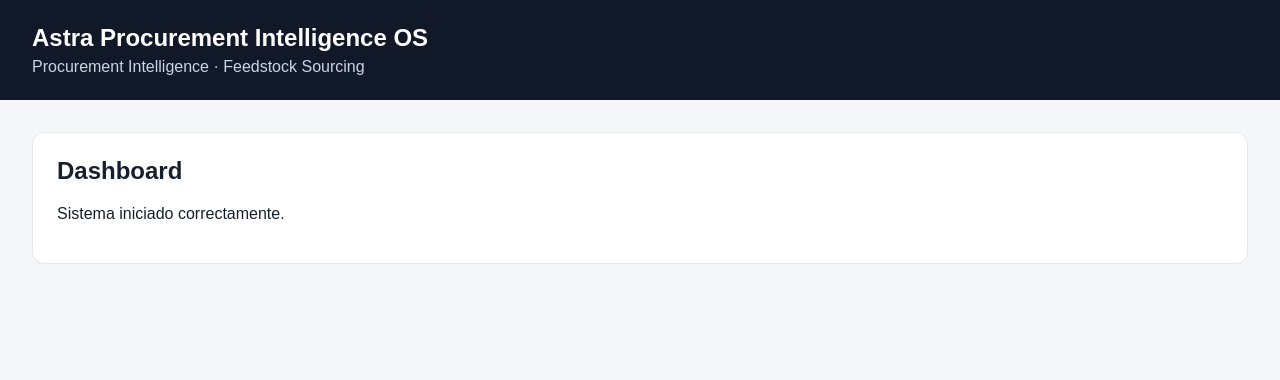
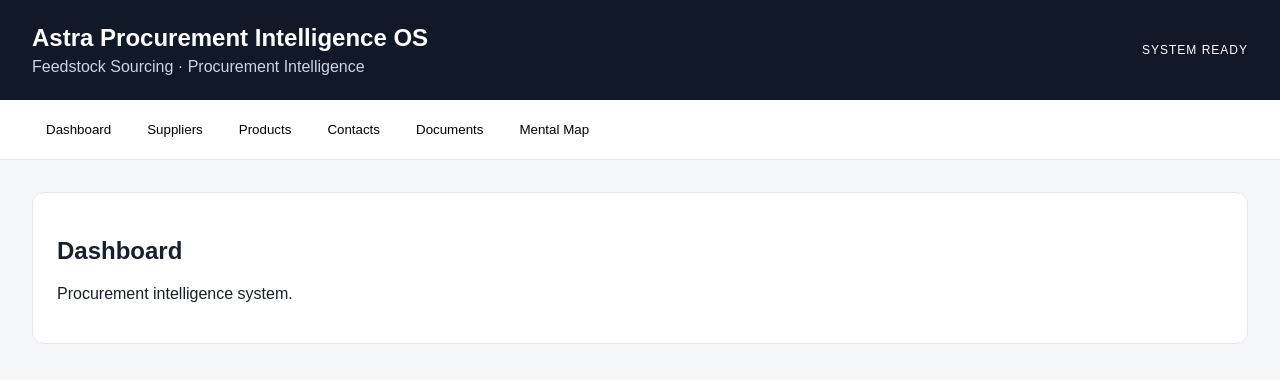
Before and after one commit to leonardoquinteroventas-glitch/astra-oil-and-gas, a website: page astra-procurement-os/index.html in a window 1280 px wide. Drawn offline with Linux system fonts and the light colour scheme.

Commit message:
index.html

```diff
--- a/astra-procurement-os/app.js
+++ b/astra-procurement-os/app.js
@@ -1,4 +1,40 @@
 document.addEventListener("DOMContentLoaded", () => {
+    initializeApp();
+});
+
+function initializeApp() {
+    setupNavigation();
+    updateSystemStatus("SYSTEM READY");
+
     console.log("Astra Procurement Intelligence OS iniciado.");
-    console.log(ASTRA_CONFIG);
-});
+}
+
+function setupNavigation() {
+    const buttons = document.querySelectorAll("[data-page]");
+
+    buttons.forEach(button => {
+        button.addEventListener("click", () => {
+            showPage(button.dataset.page);
+        });
+    });
+}
+
+function showPage(pageName) {
+    document.querySelectorAll(".page").forEach(page => {
+        page.classList.add("hidden");
+    });
+
+    const target = document.getElementById(`page-${pageName}`);
+
+    if (target) {
+        target.classList.remove("hidden");
+    }
+}
+
+function updateSystemStatus(status) {
+    const element = document.getElementById("systemStatus");
+
+    if (element) {
+        element.textContent = status;
+    }
+}
--- a/astra-procurement-os/index.html
+++ b/astra-procurement-os/index.html
@@ -11,19 +11,58 @@
 
 <body>
 
-    <header>
+    <div class="app-shell">
+
+        <header class="app-header">
+            <div>
                 <h1>Astra Procurement Intelligence OS</h1>
-        <p>Procurement Intelligence · Feedstock Sourcing</p>
+                <p>Feedstock Sourcing · Procurement Intelligence</p>
+            </div>
+
+            <div id="systemStatus" class="system-status">
+                SYSTEM INITIALIZING
+            </div>
         </header>
+
+        <nav class="main-nav">
+            <button data-page="dashboard">Dashboard</button>
+            <button data-page="suppliers">Suppliers</button>
+            <button data-page="products">Products</button>
+            <button data-page="contacts">Contacts</button>
+            <button data-page="documents">Documents</button>
+            <button data-page="map">Mental Map</button>
+        </nav>
 
         <main id="app">
 
-        <section id="dashboard">
+            <section id="page-dashboard" class="page">
                 <h2>Dashboard</h2>
-            <p>Sistema iniciado correctamente.</p>
+                <p>Procurement intelligence system.</p>
+            </section>
+
+            <section id="page-suppliers" class="page hidden">
+                <h2>Suppliers</h2>
+            </section>
+
+            <section id="page-products" class="page hidden">
+                <h2>Products</h2>
+            </section>
+
+            <section id="page-contacts" class="page hidden">
+                <h2>Contacts</h2>
+            </section>
+
+            <section id="page-documents" class="page hidden">
+                <h2>Documents</h2>
+            </section>
+
+            <section id="page-map" class="page hidden">
+                <h2>Mental Map</h2>
             </section>
 
         </main>
+
+    </div>
 
     <script src="config.js"></script>
     <script src="app.js"></script>
--- a/astra-procurement-os/styles.css
+++ b/astra-procurement-os/styles.css
@@ -1,8 +1,3 @@
-/* ============================================================
-   ASTRA PROCUREMENT INTELLIGENCE OS
-   Base Styles
-   ============================================================ */
-
 * {
     box-sizing: border-box;
 }
@@ -20,33 +15,65 @@ body {
     color: #17202a;
 }
 
-header {
+.app-shell {
+    min-height: 100vh;
+}
+
+.app-header {
+    display: flex;
+    justify-content: space-between;
+    align-items: center;
     padding: 24px 32px;
     background: #111827;
     color: white;
 }
 
-header h1 {
+.app-header h1 {
     margin: 0 0 6px;
     font-size: 24px;
 }
 
-header p {
+.app-header p {
     margin: 0;
     color: #cbd5e1;
+}
+
+.system-status {
+    font-size: 12px;
+    letter-spacing: 1px;
+}
+
+.main-nav {
+    display: flex;
+    gap: 8px;
+    padding: 12px 32px;
+    background: white;
+    border-bottom: 1px solid #e5e7eb;
+}
+
+.main-nav button {
+    border: 0;
+    background: transparent;
+    padding: 10px 14px;
+    cursor: pointer;
+    border-radius: 8px;
+}
+
+.main-nav button:hover {
+    background: #f1f5f9;
 }
 
 main {
     padding: 32px;
 }
 
-section {
+.page {
     background: white;
     border: 1px solid #e5e7eb;
     border-radius: 12px;
     padding: 24px;
 }
 
-h2 {
-    margin-top: 0;
+.hidden {
+    display: none;
 }
```
Lines whose indentation alone changed are shown as unchanged.
